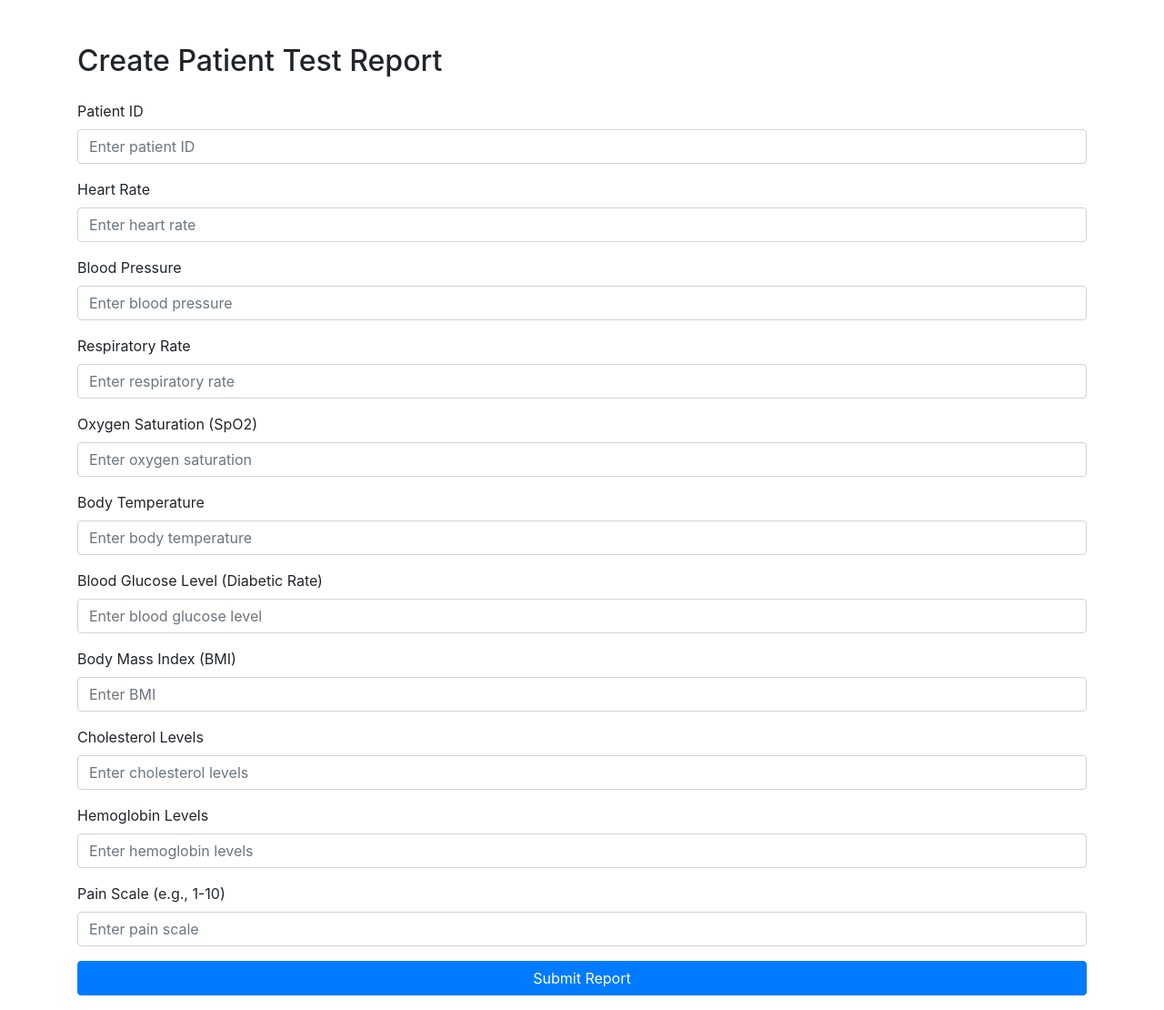
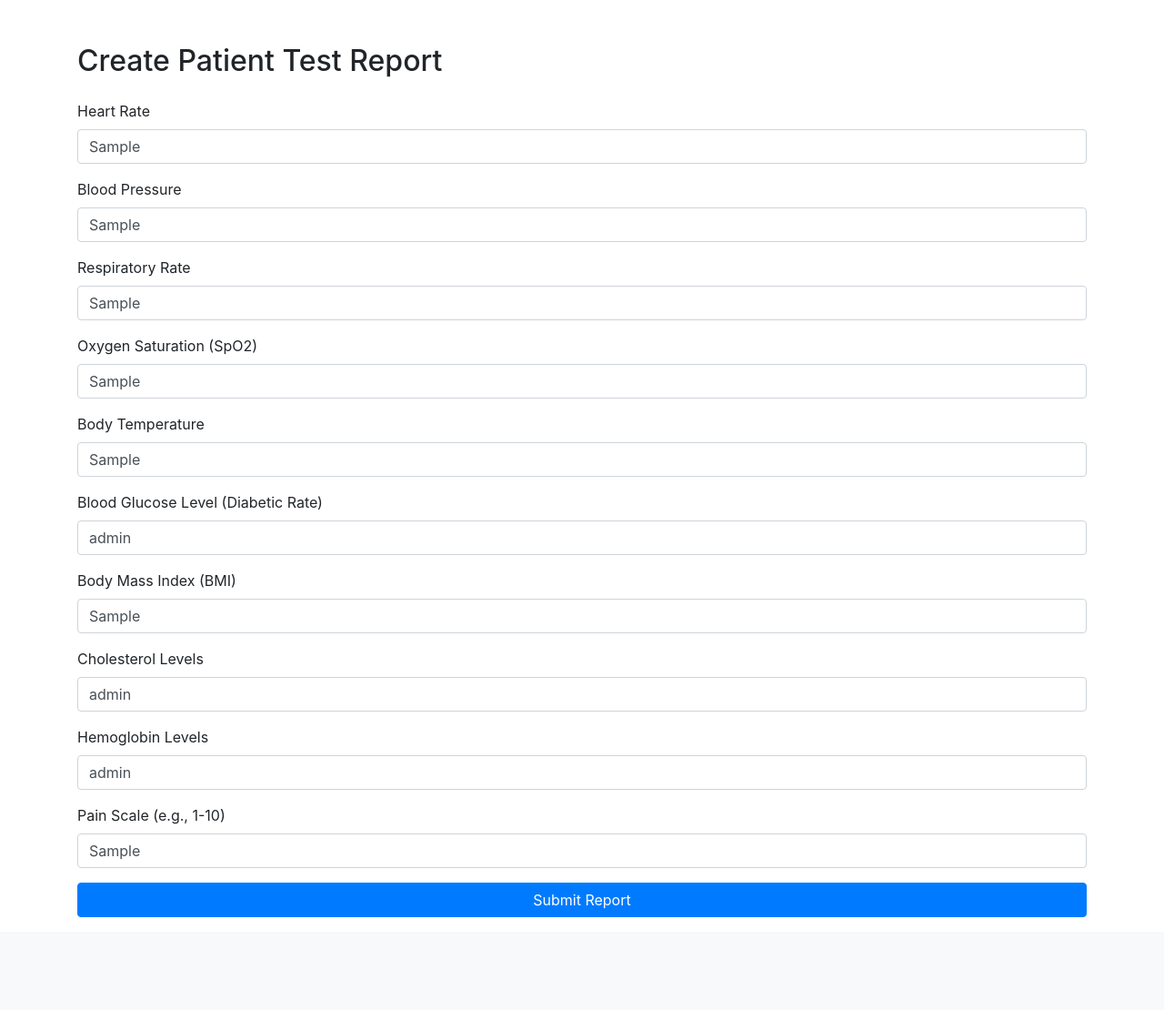
Before and after one commit to ferdoushasanwebdev/hambacare, a PHP site: page /editreport.php?patient_id=1 in a window 1280 px wide. Shown: the part 56-1166 px from the top of the page at 91% size. After the commit the page ends 1064 px from the top, so only its background shows below. Run offline with PHP 8.4, Linux system fonts and the light colour scheme; tables that the repository leaves empty or names only in its code hold one stand-in row (values such as "Sample post").

Commit message:
Second edition

```diff
--- a/editreport.php
+++ b/editreport.php
@@ -3,8 +3,11 @@ include("./classes/class.patient.php");
 
 $patientObj = new Patient();
 
+$reports = $patientObj->fetchReportbyId($_GET['patient_id']);
+
 if ($_SERVER["REQUEST_METHOD"] == "POST") {
-    $patientObj->createReport($_POST["patientId"], $_POST["heartRate"], $_POST["bloodPressure"], $_POST["respiratoryRate"], $_POST["oxygenSaturation"], $_POST["bodyTemperature"], $_POST["bloodGlucoseLevel"], $_POST["bmi"], $_POST["cholesterolLevels"], $_POST["hemoglobinLevels"], $_POST["painScale"]);
+    $patientObj->updateReport($_GET['patient_id'], $_POST["heartRate"], $_POST["bloodPressure"], $_POST["respiratoryRate"], $_POST["oxygenSaturation"], $_POST["bodyTemperature"], $_POST["bloodGlucoseLevel"], $_POST["bmi"], $_POST["cholesterolLevels"], $_POST["hemoglobinLevels"], $_POST["painScale"]);
+    $reports = $patientObj->fetchReportbyId($_GET['patient_id']);
 }
 
 ?>
@@ -14,48 +17,44 @@ if ($_SERVER["REQUEST_METHOD"] == "POST") {
         <h2 class="mb-4">Create Patient Test Report</h2>
         <form class="mb-3" method="post">
             <div class="form-group">
-                <label for="patientId">Patient ID</label>
-                <input type="text" class="form-control" name="patientId" id="patientId" placeholder="Enter patient ID" required>
-            </div>
-            <div class="form-group">
                 <label for="heartRate">Heart Rate</label>
-                <input type="text" class="form-control" name="heartRate" id="heartRate" placeholder="Enter heart rate" required>
+                <input type="text" class="form-control" name="heartRate" id="heartRate" placeholder="Enter heart rate" value=<?php echo ($reports[0]['heart_rate']) ?> required>
             </div>
             <div class="form-group">
                 <label for="bloodPressure">Blood Pressure</label>
-                <input type="text" class="form-control" name="bloodPressure" id="bloodPressure" placeholder="Enter blood pressure" required>
+                <input type="text" class="form-control" name="bloodPressure" id="bloodPressure" placeholder="Enter blood pressure" value=<?php echo ($reports[0]['blood_pressure']) ?> required>
             </div>
             <div class="form-group">
                 <label for="respiratoryRate">Respiratory Rate</label>
-                <input type="text" class="form-control" name="respiratoryRate" id="respiratoryRate" placeholder="Enter respiratory rate" required>
+                <input type="text" class="form-control" name="respiratoryRate" id="respiratoryRate" placeholder="Enter respiratory rate" value=<?php echo ($reports[0]['respiratory_rate']) ?> required>
             </div>
             <div class="form-group">
                 <label for="oxygenSaturation">Oxygen Saturation (SpO2)</label>
-                <input type="text" class="form-control" name="oxygenSaturation" id="oxygenSaturation" placeholder="Enter oxygen saturation" required>
+                <input type="text" class="form-control" name="oxygenSaturation" id="oxygenSaturation" placeholder="Enter oxygen saturation" value=<?php echo ($reports[0]['oxygen_saturation']) ?> required>
             </div>
             <div class="form-group">
                 <label for="bodyTemperature">Body Temperature</label>
-                <input type="text" class="form-control" name="bodyTemperature" id="bodyTemperature" placeholder="Enter body temperature" required>
+                <input type="text" class="form-control" name="bodyTemperature" id="bodyTemperature" placeholder="Enter body temperature" value=<?php echo ($reports[0]['body_temperature']) ?> required>
             </div>
             <div class="form-group">
                 <label for="bloodGlucoseLevel">Blood Glucose Level (Diabetic Rate)</label>
-                <input type="text" class="form-control" name="bloodGlucoseLevel" id="bloodGlucoseLevel" placeholder="Enter blood glucose level" required>
+                <input type="text" class="form-control" name="bloodGlucoseLevel" id="bloodGlucoseLevel" placeholder="Enter blood glucose level" value=<?php echo ($reports[0]['glucose_level']) ?> required>
             </div>
             <div class="form-group">
                 <label for="bmi">Body Mass Index (BMI)</label>
-                <input type="text" class="form-control" name="bmi" id="bmi" placeholder="Enter BMI" required>
+                <input type="text" class="form-control" name="bmi" id="bmi" placeholder="Enter BMI" value=<?php echo ($reports[0]['bmi']) ?> required>
             </div>
             <div class="form-group">
                 <label for="cholesterolLevels">Cholesterol Levels</label>
-                <input type="text" class="form-control" name="cholesterolLevels" id="cholesterolLevels" placeholder="Enter cholesterol levels" required>
+                <input type="text" class="form-control" name="cholesterolLevels" id="cholesterolLevels" placeholder="Enter cholesterol levels" value=<?php echo ($reports[0]['cholesterol_level']) ?> required>
             </div>
             <div class="form-group">
                 <label for="hemoglobinLevels">Hemoglobin Levels</label>
-                <input type="text" class="form-control" name="hemoglobinLevels" id="hemoglobinLevels" placeholder="Enter hemoglobin levels" required>
+                <input type="text" class="form-control" name="hemoglobinLevels" id="hemoglobinLevels" placeholder="Enter hemoglobin levels" value=<?php echo ($reports[0]['hemoglobin_level']) ?> required>
             </div>
             <div class="form-group">
                 <label for="painScale">Pain Scale (e.g., 1-10)</label>
-                <input type="text" class="form-control" name="painScale" id="painScale" placeholder="Enter pain scale" required>
+                <input type="text" class="form-control" name="painScale" id="painScale" placeholder="Enter pain scale" value=<?php echo ($reports[0]['pain_scale']) ?> required>
             </div>
             <button type="submit" class="btn btn-primary btn-block">Submit Report</button>
         </form>
--- a/info.txt
+++ b/info.txt
@@ -7,8 +7,6 @@
 
 
 
-admin->patient edit
-staff->patient edit
 looking for family member before adding
 alert
 validation
```
Also changed, not shown: classes/class.patient.php (+32 -0 lines).
